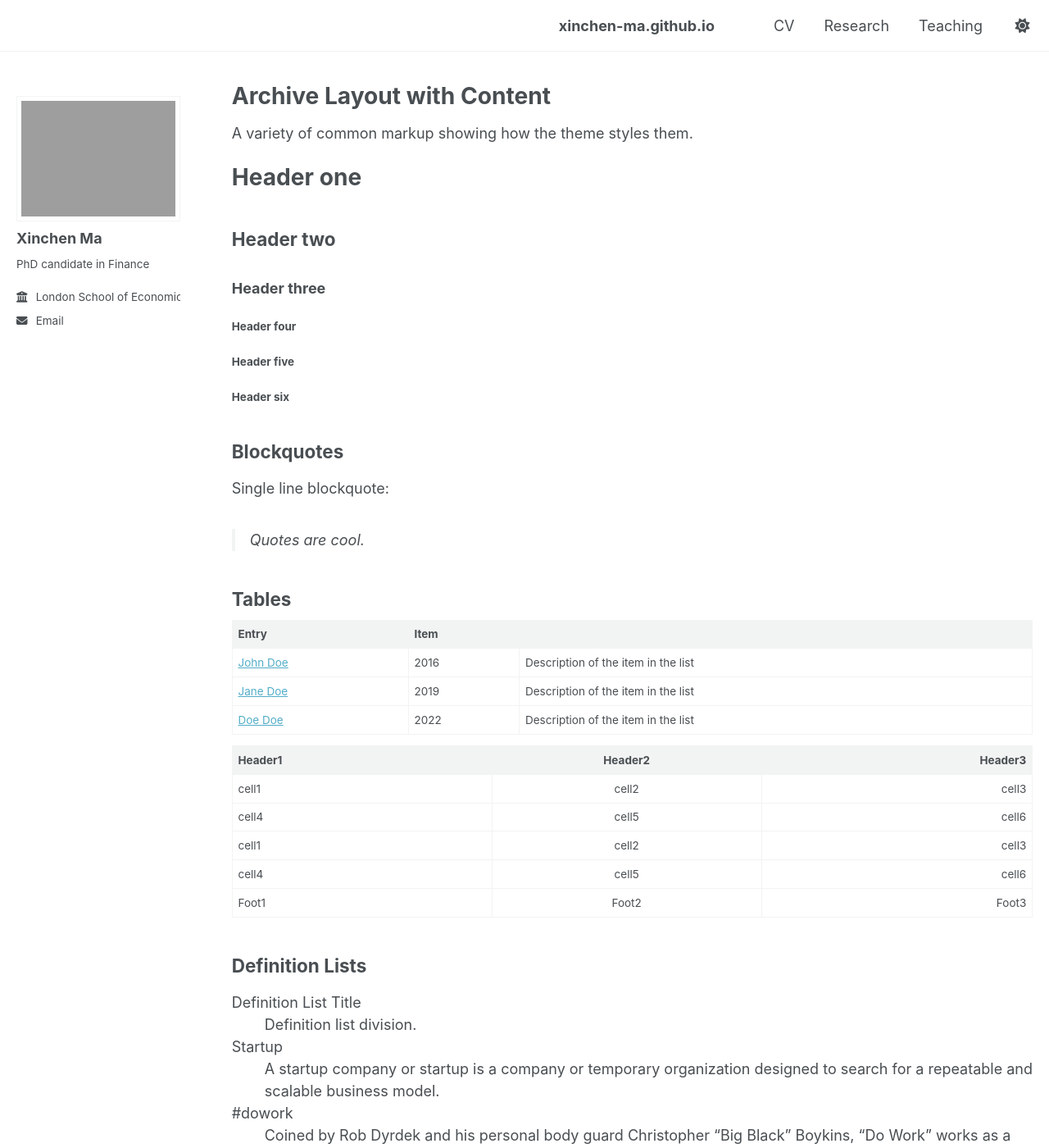
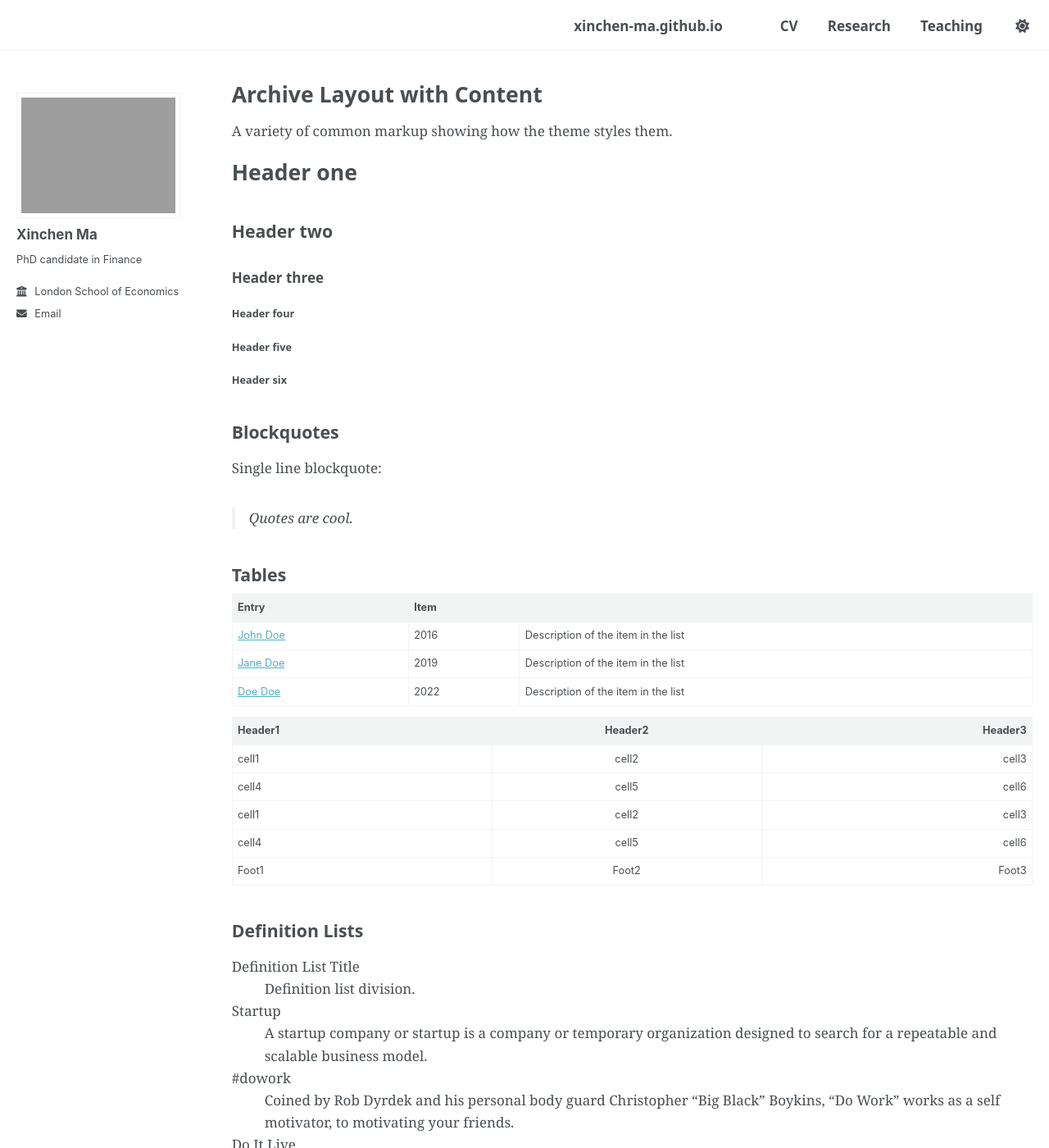
Before and after one commit to xinchen-ma/xinchen-ma.github.io, a Jekyll site: the page built from _pages/archive-layout-with-content.md, in a window 1280 px wide and 1400 px high. Shown: the whole window at 82% size. Built offline with Jekyll 4.4.1, drawn with Linux system fonts in a browser that asks for light colours; a script that is not in the unit is left out.

Commit message:
Update custom.css

```diff
--- a/assets/css/custom.css
+++ b/assets/css/custom.css
@@ -71,3 +71,20 @@
   padding-right: 10px !important; /* add some breathing room on the right */
   word-wrap: break-word;        /* prevent text overflow */
 }
+
+/* ====== Fonts ====== */
+
+/* Serif body text */
+body {
+  font-family: Georgia, Cambria, "Times New Roman", serif;
+  line-height: 1.6;   /* optional: improves readability */
+  font-size: 17px;    /* optional: slightly larger, looks good in Georgia */
+}
+
+/* Sans-serif headings + navigation */
+h1, h2, h3, h4, h5, h6,
+nav,
+.greedy-nav {
+  font-family: system-ui, -apple-system, "Segoe UI", Helvetica, Arial, sans-serif;
+  font-weight: 700;
+}
```
